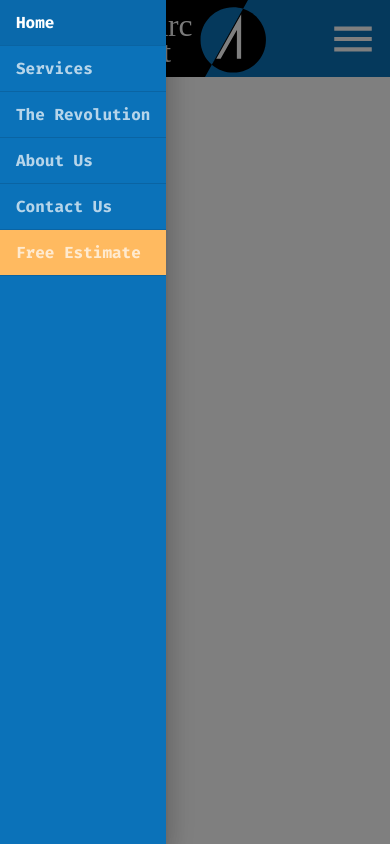
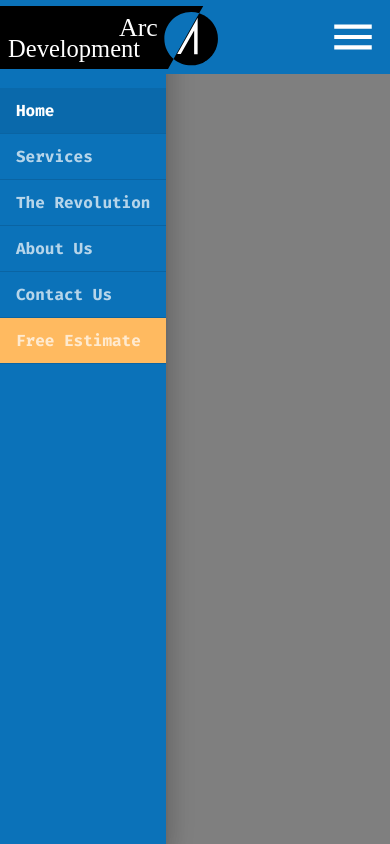
Before and after one commit to mcccarthy/arcDevelopment, a React (Create React App) app: page / in a window 390 px wide. Both pictures are taken after a click on the button 353 px from the left and 38 px from the top of the page. Built offline with nearby package versions, Linux system fonts and the light colour scheme.

Commit message:
fixed bug with menu items

```diff
--- a/src/components/ui/Header.js
+++ b/src/components/ui/Header.js
@@ -1,4 +1,4 @@
-import React, { useEffect, useState } from 'react';
+import React, { useEffect, useMemo, useState } from 'react';
 import { AppBar, useScrollTrigger, Toolbar, Tabs, Tab, Button, IconButton } from '@material-ui/core';
 import { makeStyles } from '@material-ui/core/styles';
 import { Link } from 'react-router-dom';
@@ -31,19 +31,19 @@ const useStyles = makeStyles((theme) => ({
 		...theme.mixins.toolbar,
 		marginBottom: '3em',
 		[theme.breakpoints.down('md')]: {
-			marginBottom: '2em'
+			marginBottom: '3em'
 		},
 		[theme.breakpoints.down('xs')]: {
-			marginBottom: '1.25em'
+			marginBottom: '2em'
 		}
 	},
 	logo: {
 		height: '8em',
 		[theme.breakpoints.down('md')]: {
-			height: '7em'
+			height: '6em'
 		},
 		[theme.breakpoints.down('xs')]: {
-			height: '5.5em'
+			height: '4.5em'
 		}
 	},
 	logoContainer: {
@@ -97,7 +97,6 @@ const useStyles = makeStyles((theme) => ({
 	},
 	drawerIconContainer: {
 		marginLeft: 'auto',
-
 		'&:hover': {
 			backgroundColor: 'transparent'
 		}
@@ -114,7 +113,12 @@ const useStyles = makeStyles((theme) => ({
 		backgroundColor: theme.palette.common.orange
 	},
 	drawerItemSelected: {
+		'& .MuiListItemText-root': {
 			opacity: 1
+		}
+	},
+	appBar: {
+		zIndex: theme.zIndex.modal + 1
 	}
 }));
 
@@ -153,110 +157,66 @@ export default function Header(props) {
 	};
 
 	const menuOptions = [
-		{ name: 'Services', link: '/services' },
-		{ name: 'Custom Software Development', link: '/customsoftware' },
-		{ name: 'Mobile App Development', link: '/mobileapps' },
-		{ name: 'Website Development', link: '/websites' }
+		{ name: 'Services', link: '/services', activeIndex: 1, selectedIndex: 0 },
+		{ name: 'Custom Software Development', link: '/customsoftware', activeIndex: 1, selectedIndex: 1 },
+		{ name: 'Mobile App Development', link: '/mobileapps', activeIndex: 1, selectedIndex: 2 },
+		{ name: 'Website Development', link: '/websites', activeIndex: 1, selectedIndex: 3 }
 	];
 
+	const routes = useMemo(
+		() => [
+			{ name: 'Home', link: '/', activeIndex: 0 },
+			{
+				name: 'Services',
+				link: '/services',
+				activeIndex: 1,
+				ariaOwns: anchorEl ? 'simple-menu' : undefined,
+				ariaPopup: anchorEl ? 'true' : undefined,
+				onMouseOver: handleClick
+			},
+			{ name: 'The Revolution', link: '/revolution', activeIndex: 2 },
+			{ name: 'About Us', link: '/about', activeIndex: 3 },
+			{ name: 'Contact Us', link: '/contact', activeIndex: 4 }
+		],
+		[anchorEl]
+	);
+
 	useEffect(() => {
+		[...menuOptions, ...routes].forEach((route) => {
 			switch (window.location.pathname) {
-			case '/':
-				if (value !== 0) {
-					setValue(0);
+				case `${route.link}`:
+					if (value !== route.activeIndex) {
+						setValue(route.activeIndex);
+						if (route.selectedIndex && route.selectedIndex !== selectedIndex) {
+							setSelectedIndex(route.selectedIndex);
 						}
-				break;
-			case '/services':
-				if (value !== 1) {
-					setValue(1);
-					setSelectedIndex(0);
-				}
-				break;
-			case '/customsoftware':
-				if (value !== 1) {
-					setValue(1);
-					setSelectedIndex(1);
-				}
-				break;
-			case '/mobileapps': {
-				if (value !== 1) {
-					setValue(1);
-					setSelectedIndex(2);
-				}
-				break;
-			}
-			case '/websites':
-				if (value !== 1) {
-					setValue(1);
-					setSelectedIndex(3);
-				}
-				break;
-			case '/revolution':
-				if (value !== 2) {
-					setValue(2);
-				}
-				break;
-			case '/about':
-				if (value !== 3) {
-					setValue(3);
-				}
-				break;
-			case '/contact':
-				if (value !== 4) {
-					setValue(4);
-				}
-				break;
-			case '/estimate':
-				if (value !== 5) {
-					setValue(5);
 					}
 					break;
 				default:
 					break;
 			}
-	}, [value]);
+		});
+	}, [value, menuOptions, routes, selectedIndex]);
 
 	const tabs = (
 		<>
-			{' '}
 			<Tabs
 				value={value}
 				onChange={handleChange}
 				className={classes.tabContainer}
 				indicatorColor='primary'>
+				{routes.map((route, index) => (
 					<Tab
+						key={`${route}${index}`}
+						className={classes.tab}
 						component={Link}
-					to='/'
-					className={classes.tab}
-					label='Home'
+						to={route.link}
+						label={route.name}
+						aria-owns={route.ariaOwns}
+						aria-haspopup={route.ariaPopup}
+						onMouseOver={route.onMouseOver}
 					/>
-				<Tab
-					aria-owns={anchorEl ? 'simple-menu' : undefined}
-					aria-haspopup={anchorEl ? 'true' : undefined}
-					onMouseOver={(e) => handleClick(e)}
-					component={Link}
-					to='/services'
-					className={classes.tab}
-					label='Services'
-				/>
-				<Tab
-					component={Link}
-					to='/revolution'
-					className={classes.tab}
-					label='The Revolution'
-				/>
-				<Tab
-					component={Link}
-					to='/about'
-					className={classes.tab}
-					label='About Us'
-				/>
-				<Tab
-					component={Link}
-					to='/contact'
-					className={classes.tab}
-					label='Contact Us'
-				/>
+				))}
 			</Tabs>
 			<Button
 				component={Link}
@@ -273,7 +233,9 @@ export default function Header(props) {
 				open={openMenu}
 				onClose={handleClose}
 				MenuListProps={{ onMouseLeave: handleClose }}
-				elevation={0}>
+				elevation={0}
+				style={{ zIndex: 1302 }}
+				keepMounted>
 				{menuOptions.map((option, i) => (
 					<MenuItem
 						key={option + 1}
@@ -296,103 +258,35 @@ export default function Header(props) {
 	const drawer = (
 		<>
 			<SwipeableDrawer
-				classes={{ paper: classes.drawer }}
 				disableBackdropTransition={!iOS}
 				disableDiscovery={iOS}
 				open={openDrawer}
 				onClose={() => setOpenDrawer(false)}
-				onOpen={() => setOpenDrawer(true)}>
+				onOpen={() => setOpenDrawer(true)}
+				classes={{ paper: classes.drawer }}>
+				<div className={classes.toolbarMargin} />
 				<List disablePadding>
+					{routes.map((route) => (
 						<ListItem
+							key={`${route}${route.activeIndex}`}
+							to={route.link}
+							selected={value === route.activeIndex}
+							classes={{ selected: classes.drawerItemSelected }}
+							button
+							component={Link}
+							divider
 							onClick={() => {
 								setOpenDrawer(false);
-							setValue(0);
-						}}
-						divider
-						button
-						component={Link}
-						to={'/'}
-						selected={value === 0}>
+								setValue(route.activeIndex);
+							}}>
 							<ListItemText
-							className={
-								value === 0 ? [classes.drawerItemSelected, classes.drawerItem] : classes.drawerItem
-							}
+								className={classes.drawerItem}
 								disableTypography>
-							Home
+								{route.name}
 							</ListItemText>
 						</ListItem>
-					<ListItem
-						selected={value === 1}
-						onClick={() => {
-							setOpenDrawer(false);
-							setValue(1);
-						}}
-						divider
-						button
-						component={Link}
-						to={'/services'}>
-						<ListItemText
-							className={
-								value === 1 ? [classes.drawerItemSelected, classes.drawerItem] : classes.drawerItem
-							}
-							disableTypography>
-							Services
-						</ListItemText>
-					</ListItem>
-					<ListItem
-						selected={value === 2}
-						onClick={() => {
-							setOpenDrawer(false);
-							setValue(2);
-						}}
-						divider
-						button
-						component={Link}
-						to={'/revolution'}>
-						<ListItemText
-							className={
-								value === 2 ? [classes.drawerItemSelected, classes.drawerItem] : classes.drawerItem
-							}
-							disableTypography>
-							The Revolution
-						</ListItemText>
-					</ListItem>
-					<ListItem
-						selected={value === 3}
-						onClick={() => {
-							setOpenDrawer(false);
-							setValue(3);
-						}}
-						divider
-						button
-						component={Link}
-						to={'/about'}>
-						<ListItemText
-							className={
-								value === 3 ? [classes.drawerItemSelected, classes.drawerItem] : classes.drawerItem
-							}
-							disableTypography>
-							About Us
-						</ListItemText>
-					</ListItem>
-					<ListItem
-						selected={value === 4}
-						onClick={() => {
-							setOpenDrawer(false);
-							setValue(4);
-						}}
-						divider
-						button
-						component={Link}
-						to={'/contact'}>
-						<ListItemText
-							className={
-								value === 4 ? [classes.drawerItemSelected, classes.drawerItem] : classes.drawerItem
-							}
-							disableTypography>
-							Contact Us
-						</ListItemText>
-					</ListItem>
+					))}
+
 					<ListItem
 						selected={value === 5}
 						onClick={() => {
@@ -405,9 +299,7 @@ export default function Header(props) {
 						component={Link}
 						to={'/freeestimate'}>
 						<ListItemText
-							className={
-								value === 5 ? [classes.drawerItemSelected, classes.drawerItem] : classes.drawerItem
-							}
+							className={classes.drawerItem}
 							disableTypography>
 							Free Estimate
 						</ListItemText>
@@ -426,7 +318,10 @@ export default function Header(props) {
 	return (
 		<>
 			<ElevationScroll>
-				<AppBar position='fixed'>
+				<AppBar
+					position='fixed'
+					className={classes.appBar}
+					elevation={0}>
 					<Toolbar disableGutters>
 						<Button
 							onClick={() => setValue(0)}
```
Lines whose indentation alone changed are shown as unchanged.
